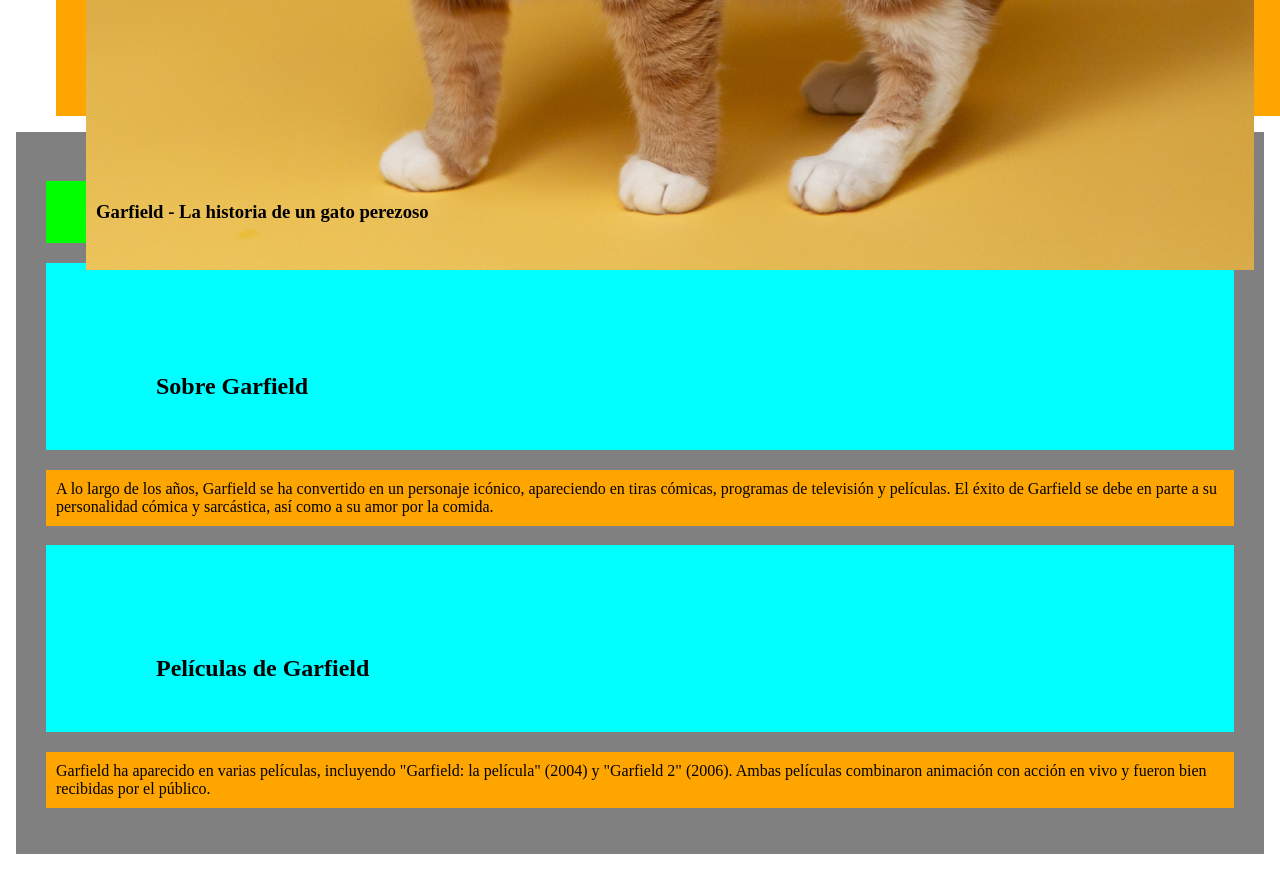
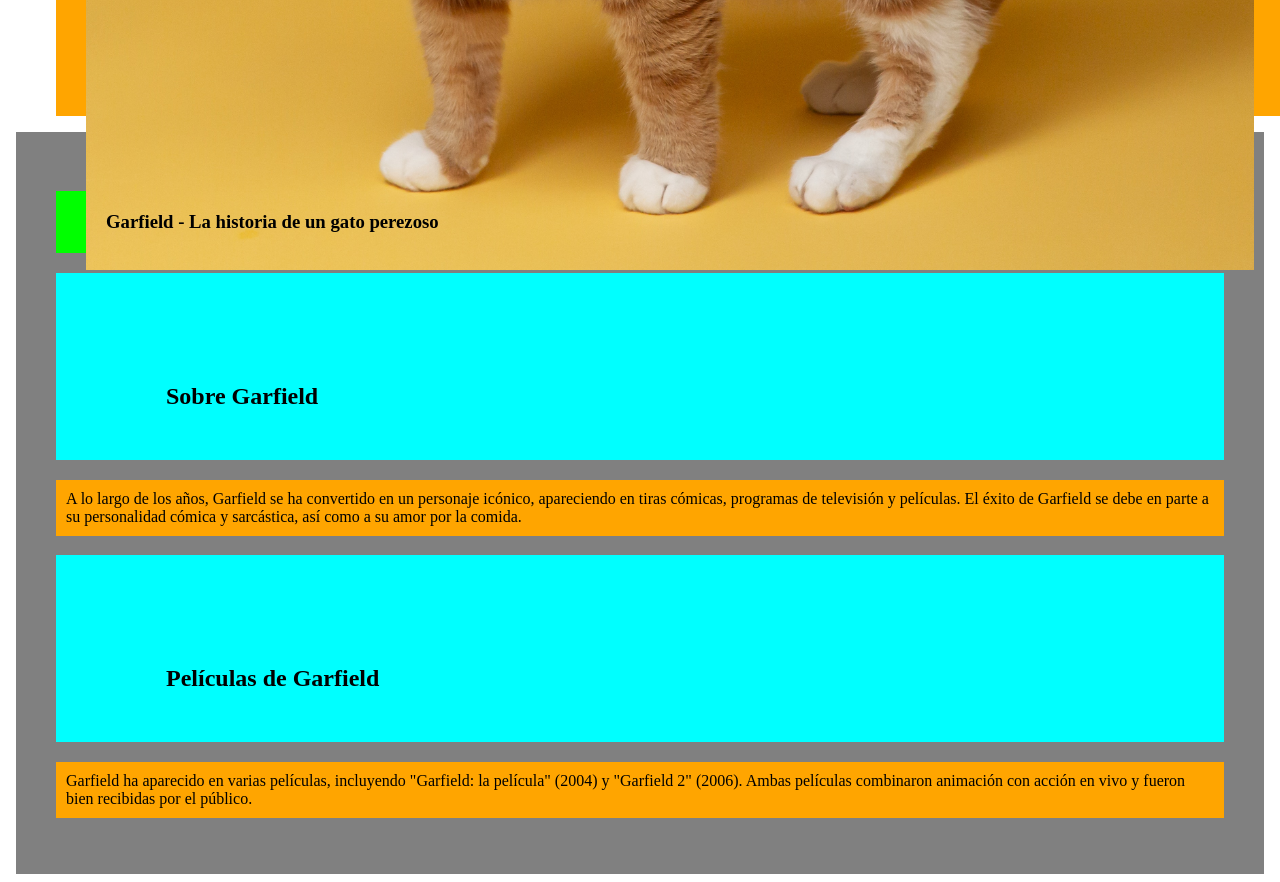
Before and after one commit to cheo13/UNITED-R, an Angular app: page / in a window 1280 px wide. Shown: the part 760-1642 px from the top of the page. Built offline with nearby package versions, Linux system fonts and the light colour scheme.

Commit message:
Update app.component.css

```diff
--- a/src/app/app.component.css
+++ b/src/app/app.component.css
@@ -6,6 +6,7 @@
 .img-container {
     padding: 30px;
     display: flex;
+    box-shadow: none;
     justify-content: center;
     align-items: center;
     width: 100%;
@@ -26,7 +27,7 @@
 
     .contenedor {
         background-color: gray;
-        padding: 30px;
+        padding: 40px;
 
 
     }
```
